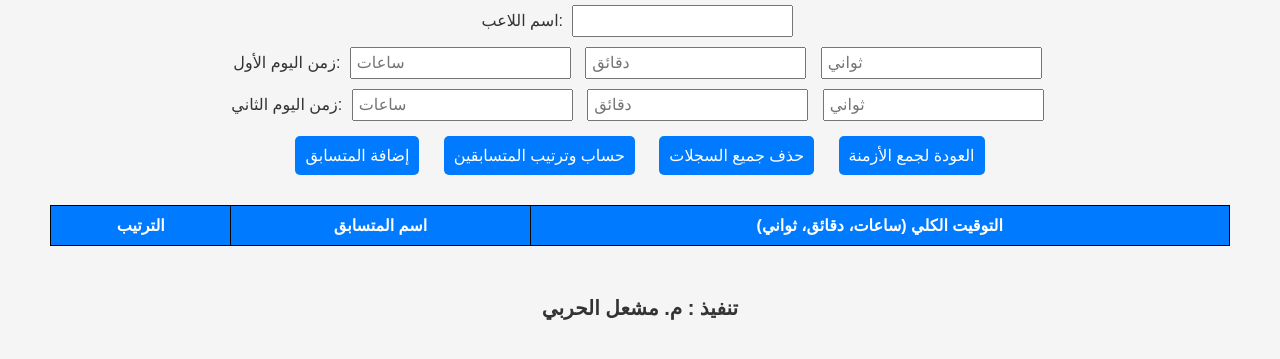
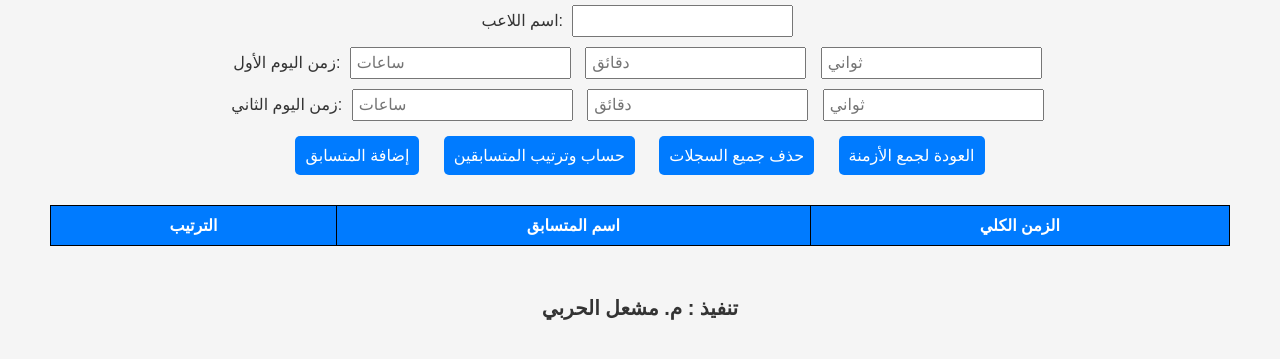
Before and after one commit to meshal55h/racetiming.io, a plain HTML site: page index.html in a window 1280 px wide. Both pictures are taken after a click on the button "🏁 المتسابقين". Shown: the part 109-468 px from the top of the page. Drawn offline with Linux system fonts and the light colour scheme.

Commit message:
Update index.html

```diff
--- a/index.html
+++ b/index.html
@@ -103,7 +103,7 @@
                 <tr>
                     <th>الترتيب</th>
                     <th>اسم المتسابق</th>
-                    <th>التوقيت الكلي (ساعات، دقائق، ثواني)</th>
+                    <th>الزمن الكلي </th>
                 </tr>
             </thead>
             <tbody></tbody>
```
